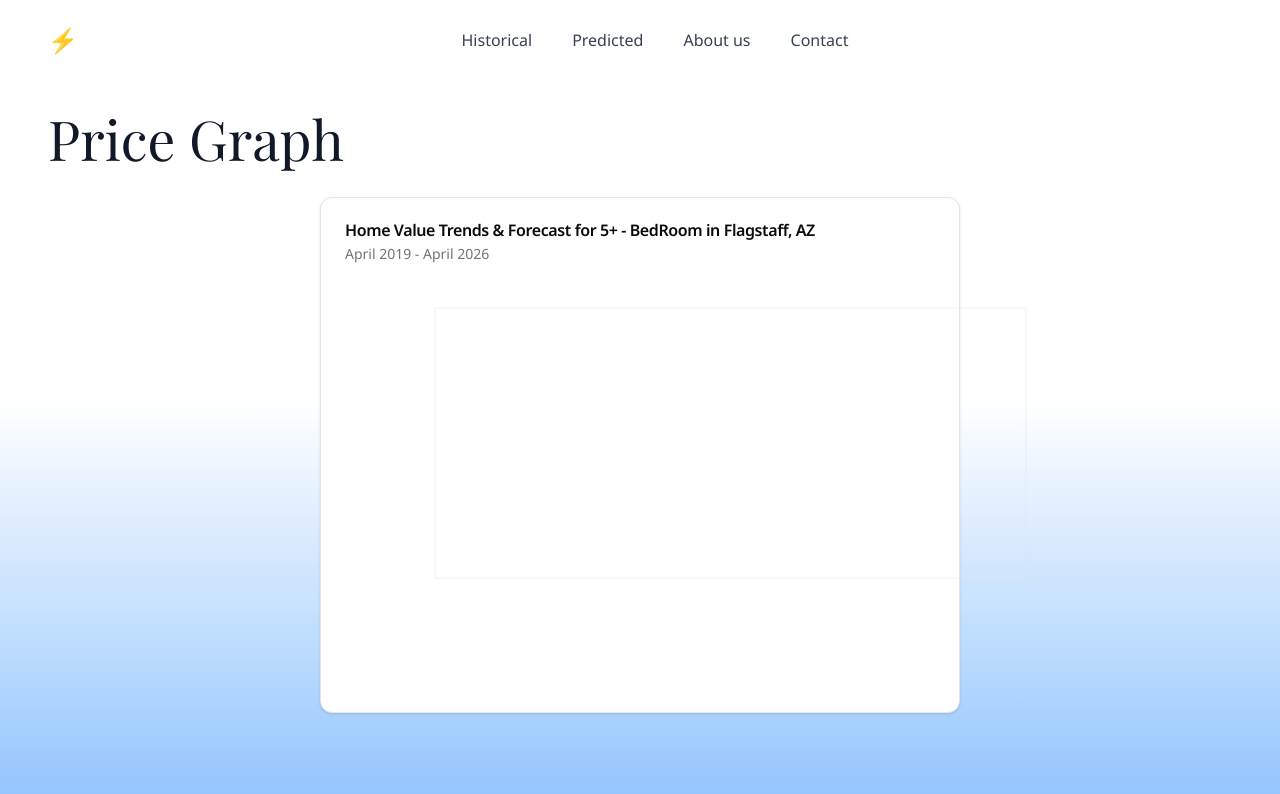
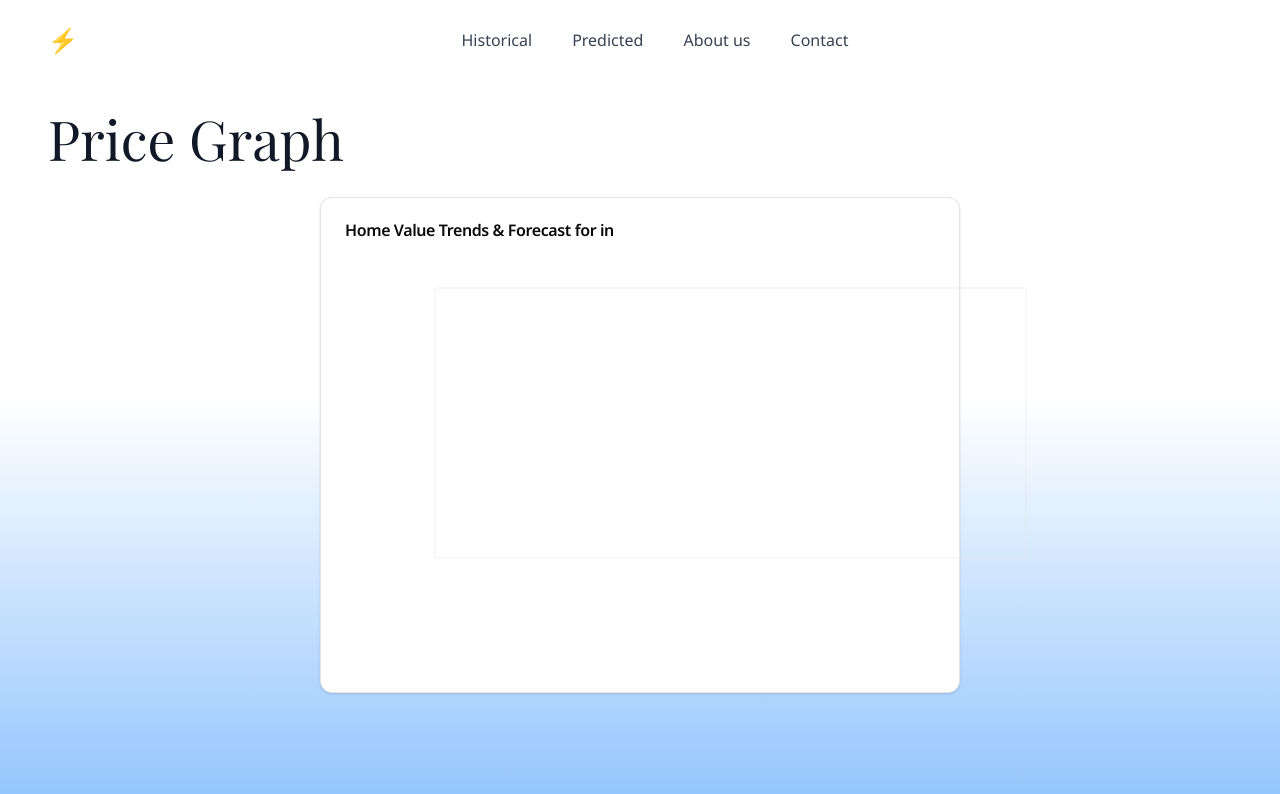
Before and after one commit to LucidJoy/LoanSphere, a Next.js app: page /price-graph in a window 1280 px wide. Shown: the top 794 px of the page. Built offline with nearby package versions, Linux system fonts and the light colour scheme; a web font is replaced by a local one.

Commit message:
fixed graph location

```diff
--- a/pages/price-graph.js
+++ b/pages/price-graph.js
@@ -16,15 +16,6 @@ import {
 } from "@/components/ui/chart";
 import { MortgageContext } from "@/context/MortgageContext";
 
-// const chartData = [
-//   { price_date: "2014-01-31", price: 237323.41, price_mil: 0.237 },
-//   { price_date: "2014-02-28", price: 239044.46, price_mil: 0.239 },
-//   { price_date: "2014-03-31", price: 240357.34, price_mil: 0.24 },
-//   { price_date: "2014-04-30", price: 241536.59, price_mil: 0.241 },
-//   { price_date: "2014-05-31", price: 242966.27, price_mil: 0.242 },
-//   { price_date: "2014-06-30", price: 244435.94, price_mil: 0.244 },
-// ];
-
 const chartConfig = {
   historical: {
     label: "Historical Prices",
@@ -37,7 +28,14 @@ const chartConfig = {
 };
 
 const PriceGraph = () => {
-  const { regions, graphPoints } = useContext(MortgageContext);
+  const {
+    regions,
+    graphPoints,
+    houseType,
+    selectedRegion,
+    startDate,
+    endDate,
+  } = useContext(MortgageContext);
 
   return (
     <div className='min-h-screen bg-gradient-to-b from-white via-white to-blue-300 flex flex-col items-center px-6 sm:px-12 overflow-hidden'>
@@ -58,9 +56,12 @@ const PriceGraph = () => {
         <Card>
           <CardHeader>
             <CardTitle>
-              Home Value Trends & Forecast for 5+ - BedRoom in Flagstaff, AZ
+              Home Value Trends & Forecast for <span>{houseType}</span> in{" "}
+              <span>{selectedRegion}</span>
             </CardTitle>
-            <CardDescription>April 2019 - April 2026</CardDescription>
+            <CardDescription>
+              {/* <span>{startDate}</span>-<span>{endDate}</span> */}
+            </CardDescription>
           </CardHeader>
           <CardContent>
             <ChartContainer config={chartConfig} className='min-h-[400px]'>
```
